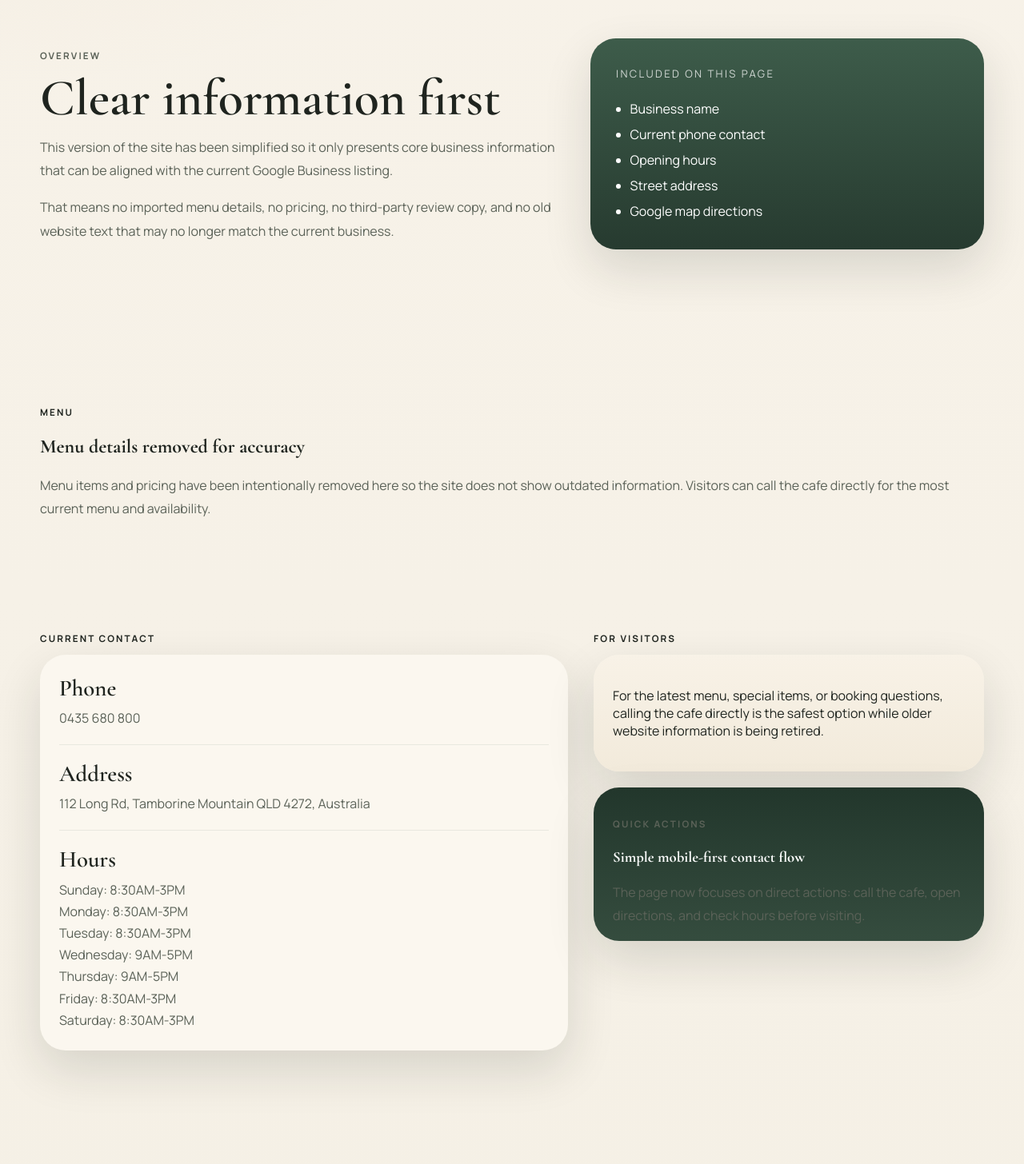
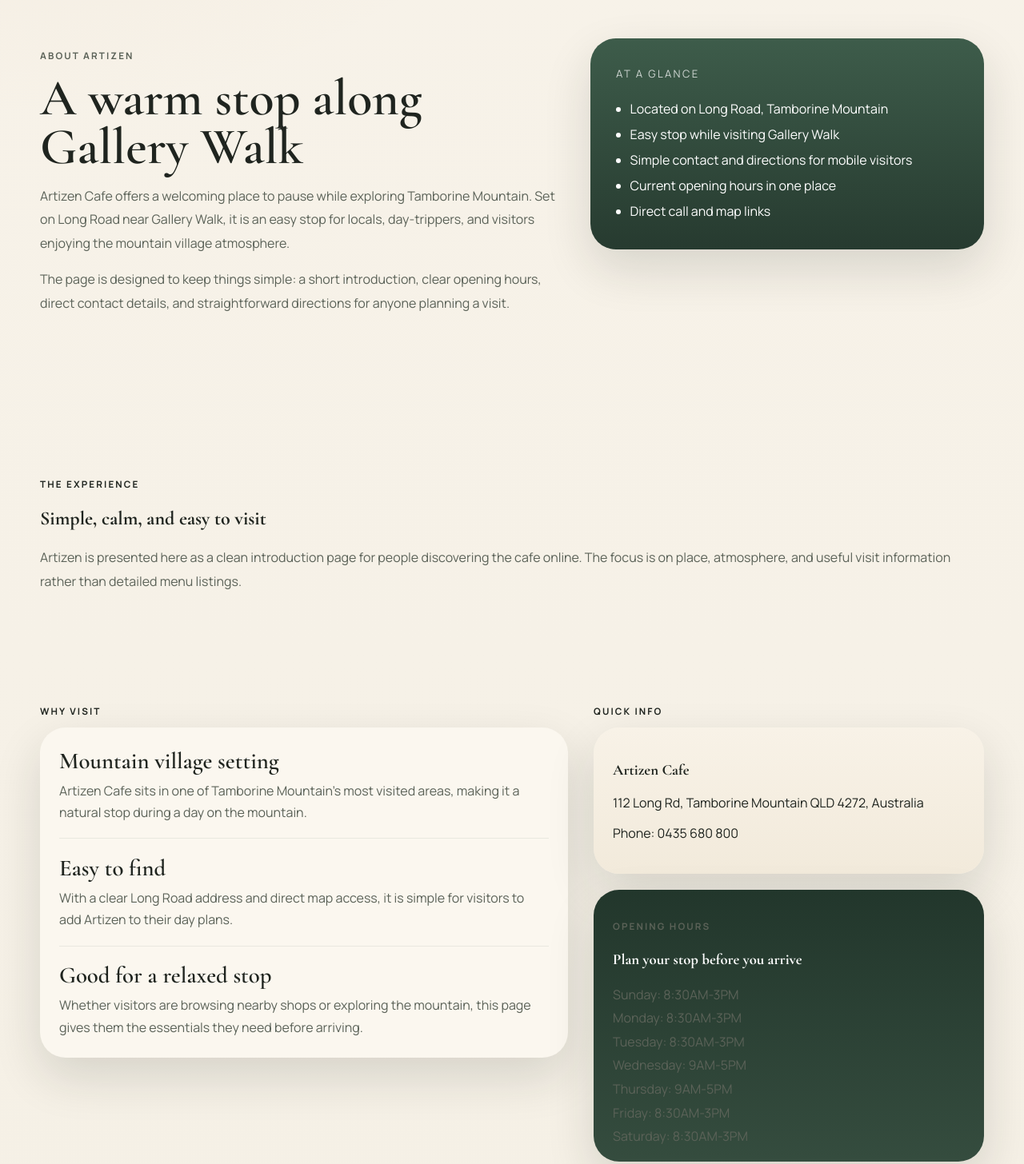
Before and after one commit to nom8352/artizan, a plain HTML site: page index.html in a window 1280 px wide. Shown: the part 840-2296 px from the top of the page at 80% size. Drawn offline with nearby package versions, Linux system fonts and the light colour scheme.

Commit message:
Rewrite as simple introduction page

```diff
--- a/index.html
+++ b/index.html
@@ -3,10 +3,10 @@
   <head>
     <meta charset="UTF-8" />
     <meta name="viewport" content="width=device-width, initial-scale=1.0" />
-    <title>Artizen Cafe | Find Your Zen in the Hinterland</title>
+    <title>Artizen Cafe | Tamborine Mountain</title>
     <meta
       name="description"
-      content="Artizen Cafe in Tamborine Mountain with current contact details, opening hours, and directions."
+      content="Discover Artizen Cafe in Tamborine Mountain, with opening hours, contact details, and easy directions."
     />
     <link rel="preconnect" href="https://fonts.googleapis.com" />
     <link rel="preconnect" href="https://fonts.gstatic.com" crossorigin />
@@ -36,103 +36,115 @@
         <p class="eyebrow">Tamborine Mountain</p>
         <h1>Artizen Cafe</h1>
         <p class="hero-copy">
-          A simple, current landing page built around the business details visitors need
-          most: where to find the cafe, when it is open, and how to get in touch.
+          A calm mountain cafe on Gallery Walk, made for slow mornings, easy catch-ups,
+          and visitors looking for a relaxed stop in the heart of Tamborine Mountain.
         </p>
         <div class="hero-actions">
-          <a class="button button-primary" href="#visit">View Details</a>
-          <a class="button button-secondary" href="tel:+61435680800">Call Now</a>
+          <a class="button button-primary" href="#about">About</a>
+          <a class="button button-secondary" href="#visit">Plan Your Visit</a>
         </div>
       </div>
     </header>
 
     <main>
-      <section class="section story-section" id="story">
+      <section class="section story-section" id="about">
         <div class="section-copy">
-          <p class="eyebrow">Overview</p>
-          <h2>Clear information first</h2>
+          <p class="eyebrow">About Artizen</p>
+          <h2>A warm stop along Gallery Walk</h2>
           <p>
-            This version of the site has been simplified so it only presents core business
-            information that can be aligned with the current Google Business listing.
+            Artizen Cafe offers a welcoming place to pause while exploring Tamborine
+            Mountain. Set on Long Road near Gallery Walk, it is an easy stop for locals,
+            day-trippers, and visitors enjoying the mountain village atmosphere.
           </p>
           <p>
-            That means no imported menu details, no pricing, no third-party review copy,
-            and no old website text that may no longer match the current business.
+            The page is designed to keep things simple: a short introduction, clear opening
+            hours, direct contact details, and straightforward directions for anyone
+            planning a visit.
           </p>
         </div>
 
         <aside class="story-card">
-          <p class="card-label">Included on this page</p>
+          <p class="card-label">At a Glance</p>
           <ul class="feature-list">
-            <li>Business name</li>
-            <li>Current phone contact</li>
-            <li>Opening hours</li>
-            <li>Street address</li>
-            <li>Google map directions</li>
+            <li>Located on Long Road, Tamborine Mountain</li>
+            <li>Easy stop while visiting Gallery Walk</li>
+            <li>Simple contact and directions for mobile visitors</li>
+            <li>Current opening hours in one place</li>
+            <li>Direct call and map links</li>
           </ul>
         </aside>
       </section>
 
       <section class="section menu-intro" id="menu">
         <div>
-          <p class="eyebrow">Menu</p>
-          <h2>Menu details removed for accuracy</h2>
+          <p class="eyebrow">The Experience</p>
+          <h2>Simple, calm, and easy to visit</h2>
         </div>
         <p class="menu-note">
-          Menu items and pricing have been intentionally removed here so the site does not
-          show outdated information. Visitors can call the cafe directly for the most
-          current menu and availability.
+          Artizen is presented here as a clean introduction page for people discovering the
+          cafe online. The focus is on place, atmosphere, and useful visit information
+          rather than detailed menu listings.
         </p>
       </section>
 
       <section class="section menu-grid-section">
         <div class="menu-column menu-column-wide">
-          <p class="eyebrow">Current Contact</p>
+          <p class="eyebrow">Why Visit</p>
           <div class="menu-card">
             <div class="menu-item">
               <div>
-                <h3>Phone</h3>
-                <p><a href="tel:+61435680800">0435 680 800</a></p>
+                <h3>Mountain village setting</h3>
+                <p>
+                  Artizen Cafe sits in one of Tamborine Mountain's most visited areas,
+                  making it a natural stop during a day on the mountain.
+                </p>
               </div>
             </div>
             <div class="menu-item">
               <div>
-                <h3>Address</h3>
-                <p>112 Long Rd, Tamborine Mountain QLD 4272, Australia</p>
+                <h3>Easy to find</h3>
+                <p>
+                  With a clear Long Road address and direct map access, it is simple for
+                  visitors to add Artizen to their day plans.
+                </p>
               </div>
             </div>
             <div class="menu-item">
               <div>
-                <h3>Hours</h3>
-                <p>Sunday: 8:30AM-3PM</p>
-                <p>Monday: 8:30AM-3PM</p>
-                <p>Tuesday: 8:30AM-3PM</p>
-                <p>Wednesday: 9AM-5PM</p>
-                <p>Thursday: 9AM-5PM</p>
-                <p>Friday: 8:30AM-3PM</p>
-                <p>Saturday: 8:30AM-3PM</p>
+                <h3>Good for a relaxed stop</h3>
+                <p>
+                  Whether visitors are browsing nearby shops or exploring the mountain,
+                  this page gives them the essentials they need before arriving.
+                </p>
               </div>
             </div>
           </div>
         </div>
 
         <div class="menu-column">
-          <p class="eyebrow">For Visitors</p>
+          <p class="eyebrow">Quick Info</p>
           <div class="menu-card menu-card-soft">
+            <h3>Artizen Cafe</h3>
             <p>
-              For the latest menu, special items, or booking questions, calling the cafe
-              directly is the safest option while older website information is being
-              retired.
+              112 Long Rd, Tamborine Mountain QLD 4272, Australia
+            </p>
+            <p>
+              Phone: <a href="tel:+61435680800">0435 680 800</a>
             </p>
           </div>
 
           <div class="coffee-highlight">
             <div class="coffee-copy">
-              <p class="eyebrow">Quick Actions</p>
-              <h3>Simple mobile-first contact flow</h3>
+              <p class="eyebrow">Opening Hours</p>
+              <h3>Plan your stop before you arrive</h3>
               <p>
-                The page now focuses on direct actions: call the cafe, open directions, and
-                check hours before visiting.
+                Sunday: 8:30AM-3PM<br />
+                Monday: 8:30AM-3PM<br />
+                Tuesday: 8:30AM-3PM<br />
+                Wednesday: 9AM-5PM<br />
+                Thursday: 9AM-5PM<br />
+                Friday: 8:30AM-3PM<br />
+                Saturday: 8:30AM-3PM
               </p>
             </div>
           </div>
@@ -144,8 +156,8 @@
           <p class="eyebrow">Visit</p>
           <h2>Visit Artizen Cafe</h2>
           <p>
-            This section keeps the site aligned with the current business listing by
-            focusing on direct contact, address, hours, and map access.
+            Find Artizen Cafe on Long Road in Tamborine Mountain and use the links below
+            to call ahead or open directions directly from your phone.
           </p>
           <dl class="visit-list">
             <div>
@@ -161,8 +173,8 @@
               <dd>Sun-Wed 8:30am-3:00pm, Thu-Fri 9:00am-5:00pm, Sat 8:30am-3:00pm</dd>
             </div>
             <div>
-              <dt>Best next step</dt>
-              <dd>Call ahead to confirm today's hours, menu, and bookings.</dd>
+              <dt>Next Step</dt>
+              <dd>Open directions or call the cafe before visiting.</dd>
             </div>
           </dl>
           <div class="visit-actions">
@@ -185,7 +197,7 @@
     </main>
 
     <footer class="site-footer">
-      <p>Artizen Cafe landing page focused on current business listing details.</p>
+      <p>Artizen Cafe, Tamborine Mountain.</p>
     </footer>
 
     <div class="mobile-bar">
```
